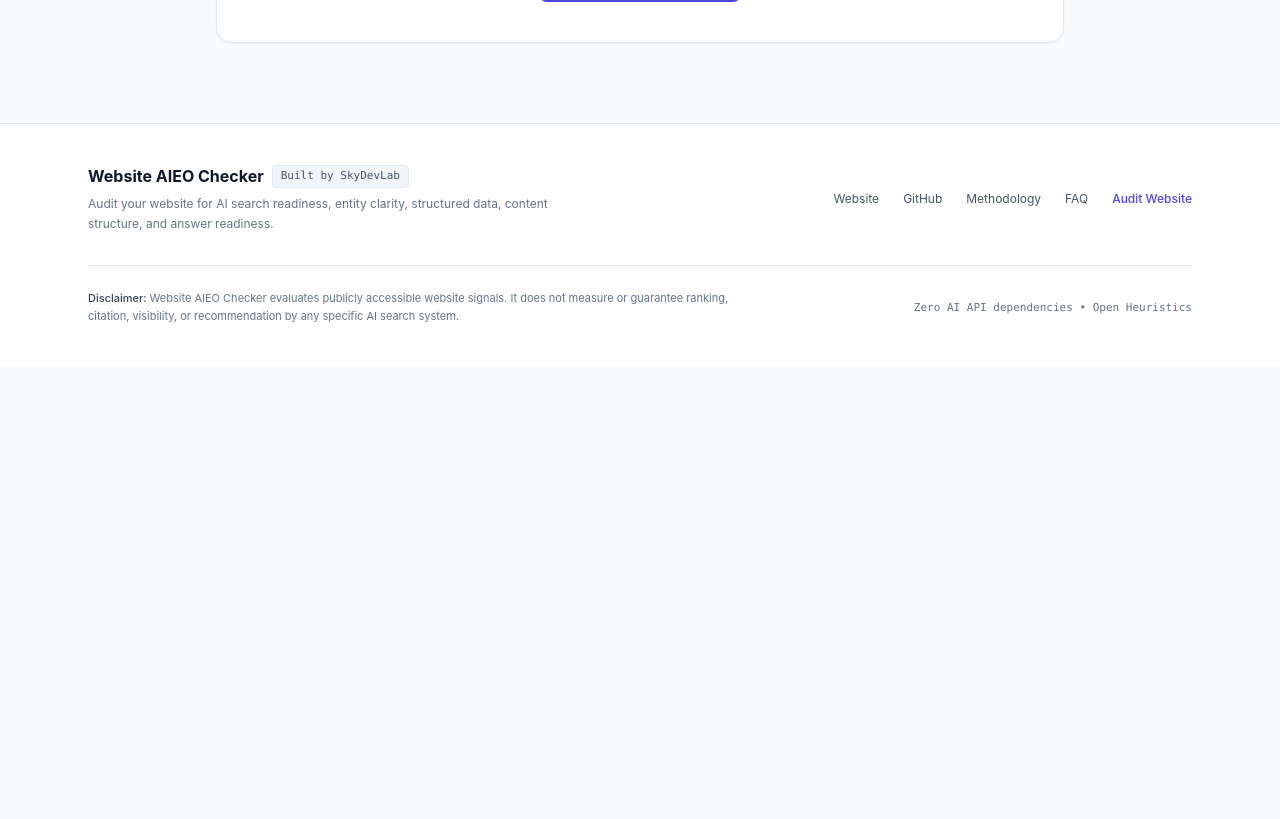
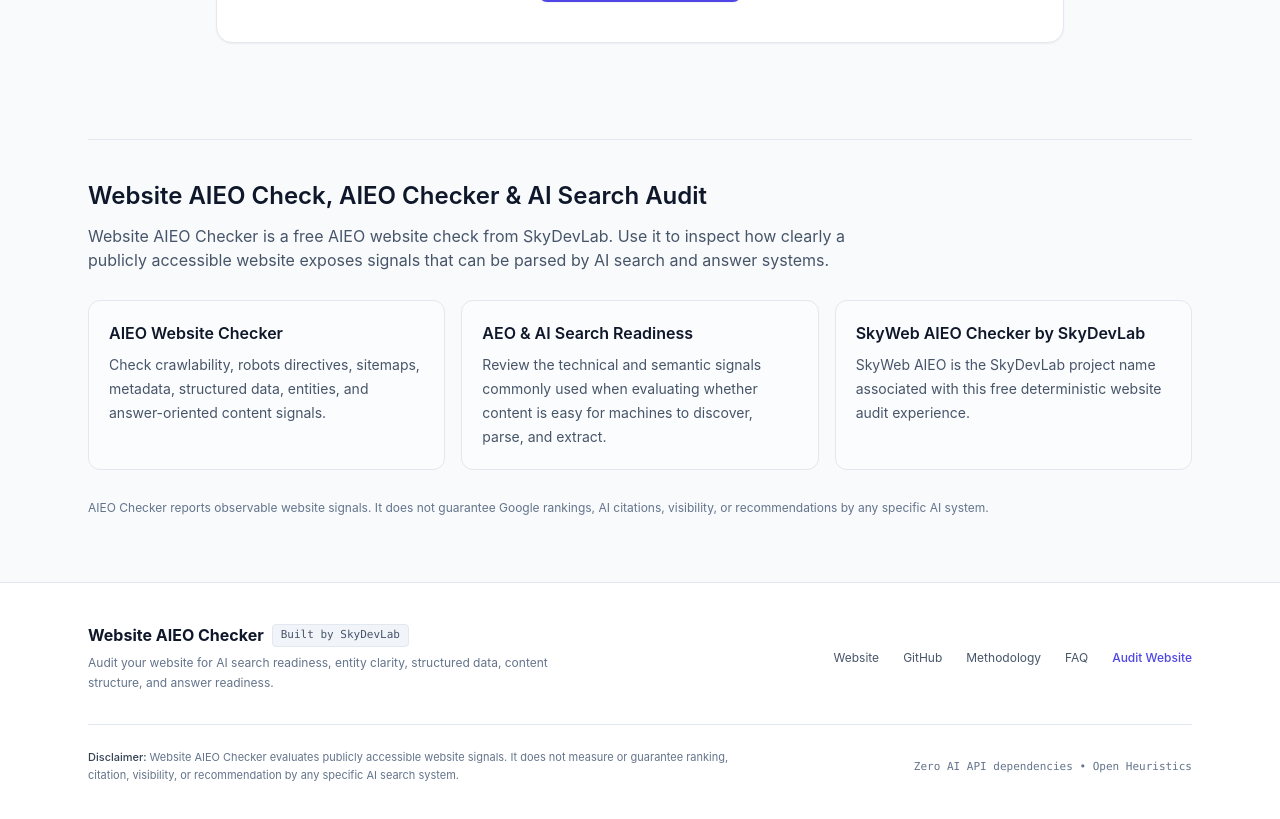
Before and after one commit to SkyDevLab/Aieo, a Next.js app: page / in a window 1280 px wide. Shown: the part 4040-4859 px from the top of the page. Before the commit the page ends 4406 px from the top, so only its background shows below. Built offline with nearby package versions, Linux system fonts and the light colour scheme; no server answers.

Commit message:
seo: add natural AIEO search intent content

```diff
--- a/app/page.tsx
+++ b/app/page.tsx
@@ -4,6 +4,65 @@
   return (
     <div className="flex flex-col items-center justify-center w-full min-h-[calc(100vh-4rem)]">
       <UrlAnalyzer />
+
+      <section
+        id="search-intents"
+        className="w-full max-w-6xl px-4 sm:px-6 pb-16 pt-4"
+        aria-labelledby="search-intents-title"
+      >
+        <div className="border-t border-slate-200 dark:border-slate-800 pt-10">
+          <h2
+            id="search-intents-title"
+            className="text-xl sm:text-2xl font-semibold text-slate-900 dark:text-white"
+          >
+            Website AIEO Check, AIEO Checker &amp; AI Search Audit
+          </h2>
+          <p className="mt-3 max-w-3xl text-sm sm:text-base leading-7 text-slate-600 dark:text-slate-400">
+            Website AIEO Checker is a free AIEO website check from SkyDevLab.
+            Use it to inspect how clearly a publicly accessible website exposes
+            signals that can be parsed by AI search and answer systems.
+          </p>
+
+          <div className="mt-7 grid gap-4 sm:grid-cols-2 lg:grid-cols-3">
+            <article className="rounded-xl border border-slate-200 dark:border-slate-800 p-5 bg-white/50 dark:bg-slate-900/40">
+              <h3 className="font-semibold text-slate-900 dark:text-white">
+                AIEO Website Checker
+              </h3>
+              <p className="mt-2 text-sm leading-6 text-slate-600 dark:text-slate-400">
+                Check crawlability, robots directives, sitemaps, metadata,
+                structured data, entities, and answer-oriented content signals.
+              </p>
+            </article>
+
+            <article className="rounded-xl border border-slate-200 dark:border-slate-800 p-5 bg-white/50 dark:bg-slate-900/40">
+              <h3 className="font-semibold text-slate-900 dark:text-white">
+                AEO &amp; AI Search Readiness
+              </h3>
+              <p className="mt-2 text-sm leading-6 text-slate-600 dark:text-slate-400">
+                Review the technical and semantic signals commonly used when
+                evaluating whether content is easy for machines to discover,
+                parse, and extract.
+              </p>
+            </article>
+
+            <article className="rounded-xl border border-slate-200 dark:border-slate-800 p-5 bg-white/50 dark:bg-slate-900/40">
+              <h3 className="font-semibold text-slate-900 dark:text-white">
+                SkyWeb AIEO Checker by SkyDevLab
+              </h3>
+              <p className="mt-2 text-sm leading-6 text-slate-600 dark:text-slate-400">
+                SkyWeb AIEO is the SkyDevLab project name associated with this
+                free deterministic website audit experience.
+              </p>
+            </article>
+          </div>
+
+          <p className="mt-7 text-xs leading-5 text-slate-500 dark:text-slate-500">
+            AIEO Checker reports observable website signals. It does not
+            guarantee Google rankings, AI citations, visibility, or
+            recommendations by any specific AI system.
+          </p>
+        </div>
+      </section>
     </div>
   );
 }
```
